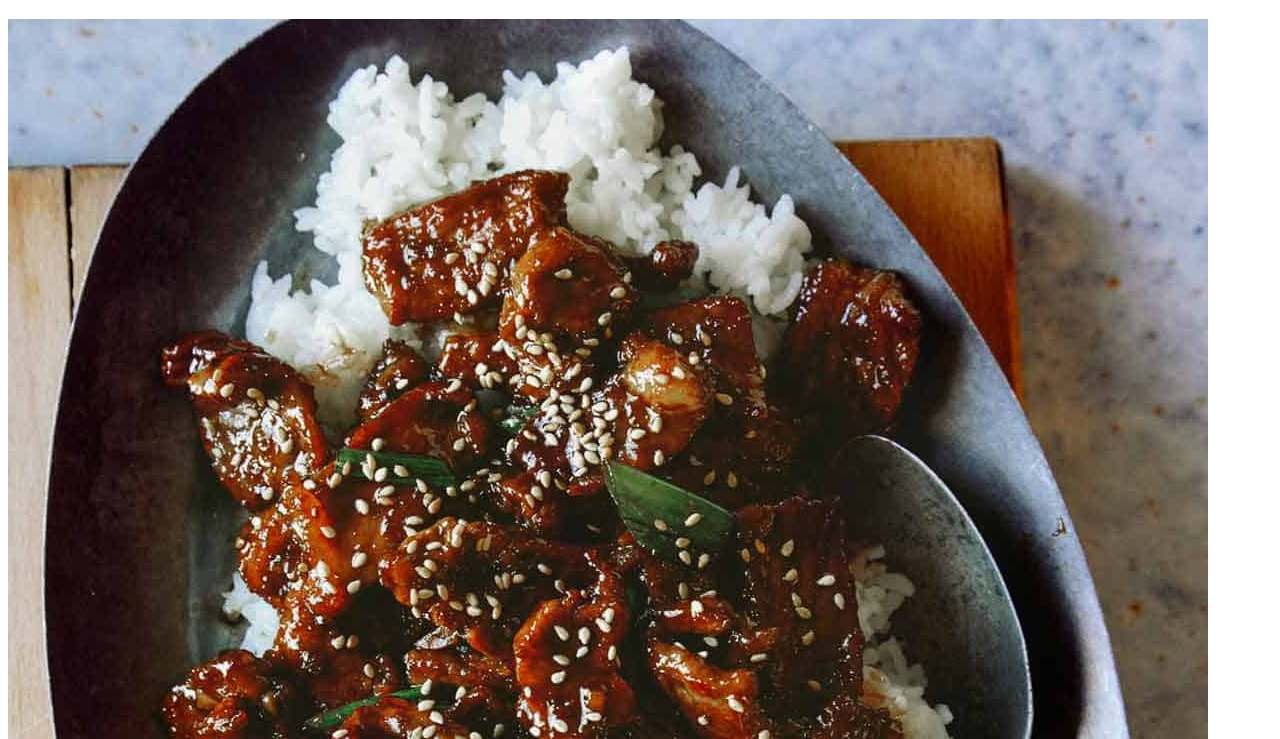
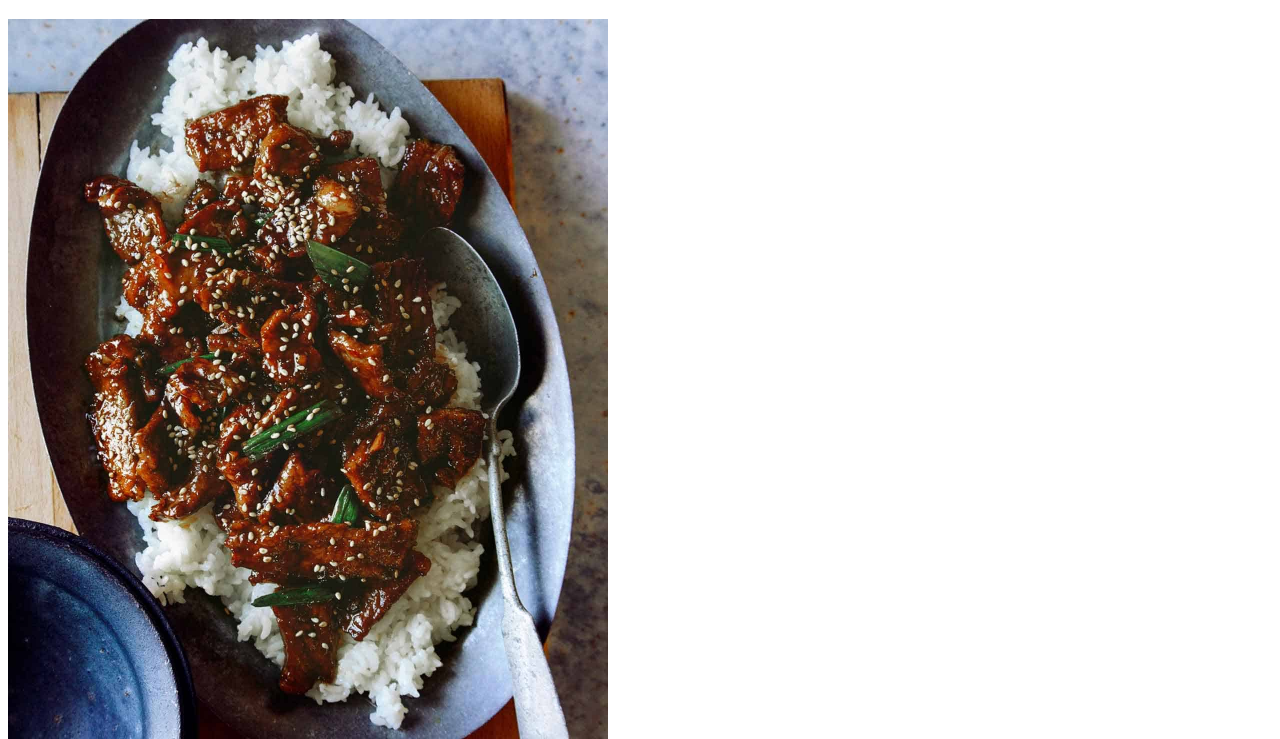
Before and after one commit to Fanpeng-L/odin-recipes, a plain HTML site: page recipes/beef.html in a window 1280 px wide. Shown: the part 61-800 px from the top of the page. Drawn offline with Linux system fonts and the light colour scheme.

Commit message:
Change the image size

```diff
--- a/recipes/beef.html
+++ b/recipes/beef.html
@@ -7,7 +7,7 @@
   </head>
   <body>
     <h1>Beef</h1>
-    <img src="../images/Mongolian_Beef_recipe.jpg" alt="beef" />
+    <img src="../images/Mongolian_Beef_recipe.jpg" alt="beef" width="600" />
     <p>
       Lorem ipsum dolor sit amet consectetur adipisicing elit. Sequi consectetur
       harum ullam, veniam eveniet vitae magnam nam laudantium sed necessitatibus
```
Also changed, not shown: recipes/lasagna.html (+1 -1 lines).
